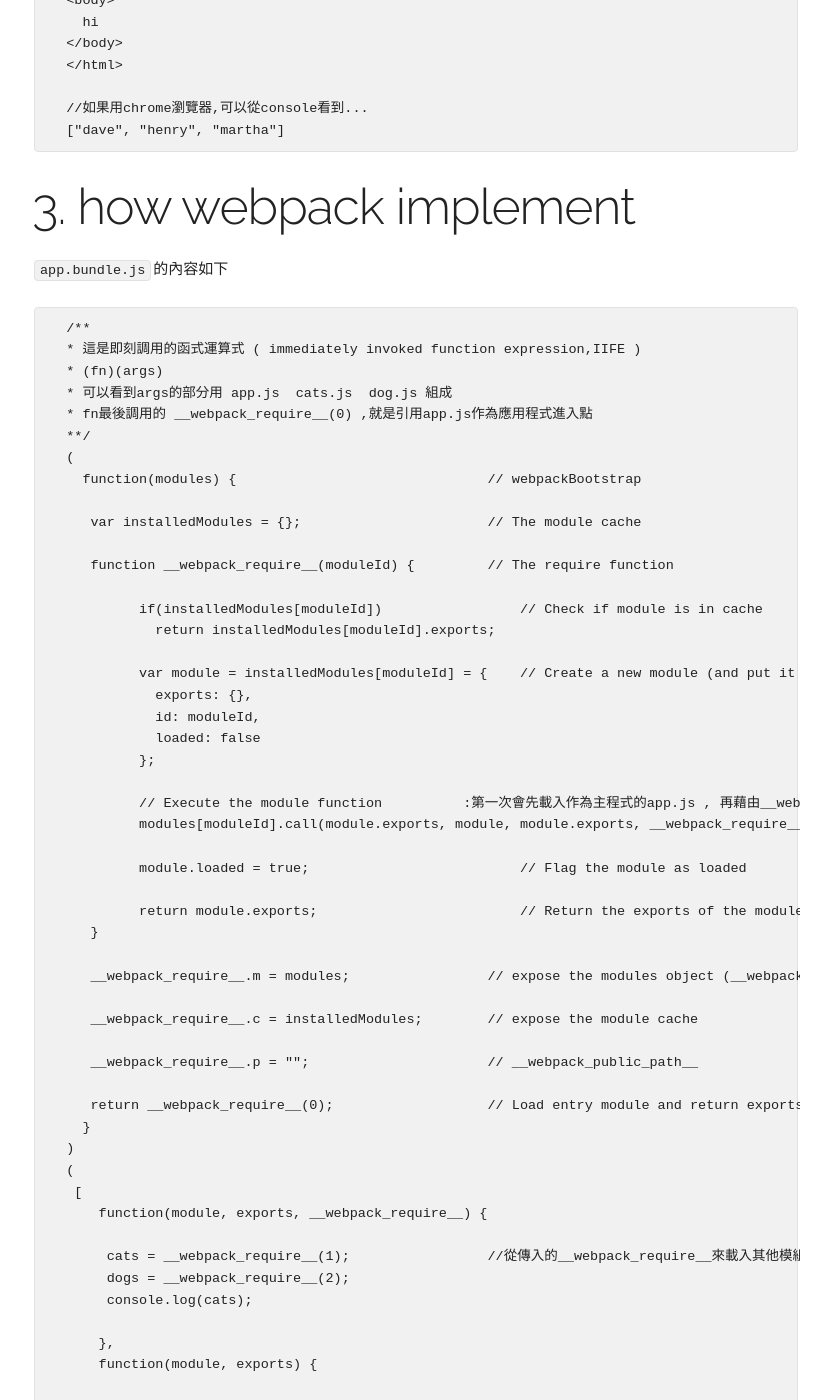
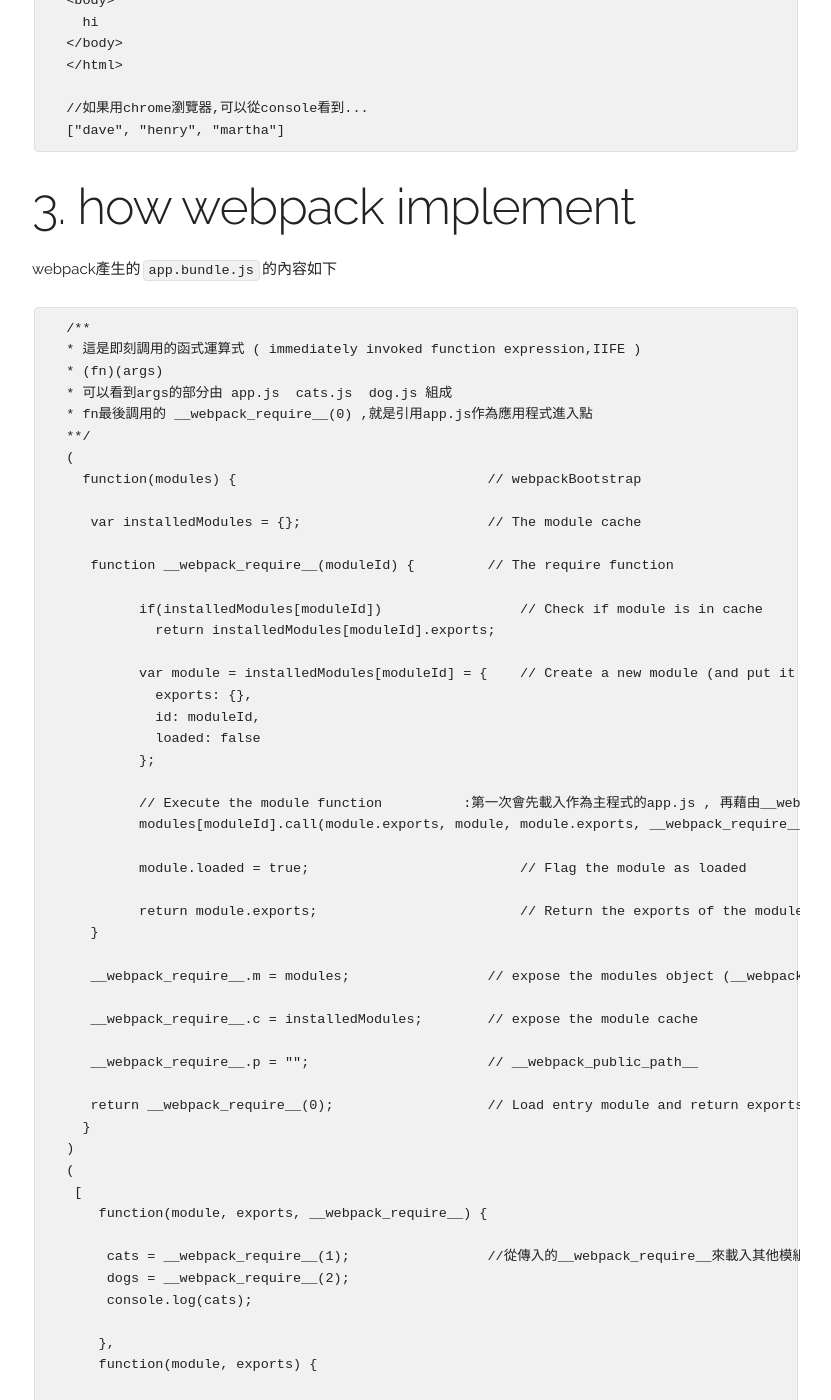
Before and after one commit to weichou1229/weichou.github.io, a Jekyll site: the page built from _posts/blog/2016-08-05-webpack-usage-note.md, in a window 1280 px wide and 1400 px high, scrolled down 1522 px. Shown: the whole window, without its empty margins (224-1055 px from the left). Built offline with Jekyll 4.4.1, drawn with Linux system fonts in a browser that asks for light colours; comment, search, counter and statistics services are not loaded; some of the changed text lies outside the part shown.

Commit message:
webpack usage

````diff
--- a/_posts/blog/2016-08-05-webpack-usage-note.md
+++ b/_posts/blog/2016-08-05-webpack-usage-note.md
@@ -66,13 +66,13 @@ date: 2016-08-05T15:00:00.000Z
 ```
 
 # 3\. how webpack implement
-`app.bundle.js`的內容如下
+webpack產生的`app.bundle.js`的內容如下
 
 ```
   /**
   * 這是即刻調用的函式運算式 ( immediately invoked function expression,IIFE )
   * (fn)(args)
-  * 可以看到args的部分用 app.js  cats.js  dog.js 組成
+  * 可以看到args的部分由 app.js  cats.js  dog.js 組成
   * fn最後調用的 __webpack_require__(0) ,就是引用app.js作為應用程式進入點
   **/
   (
````
